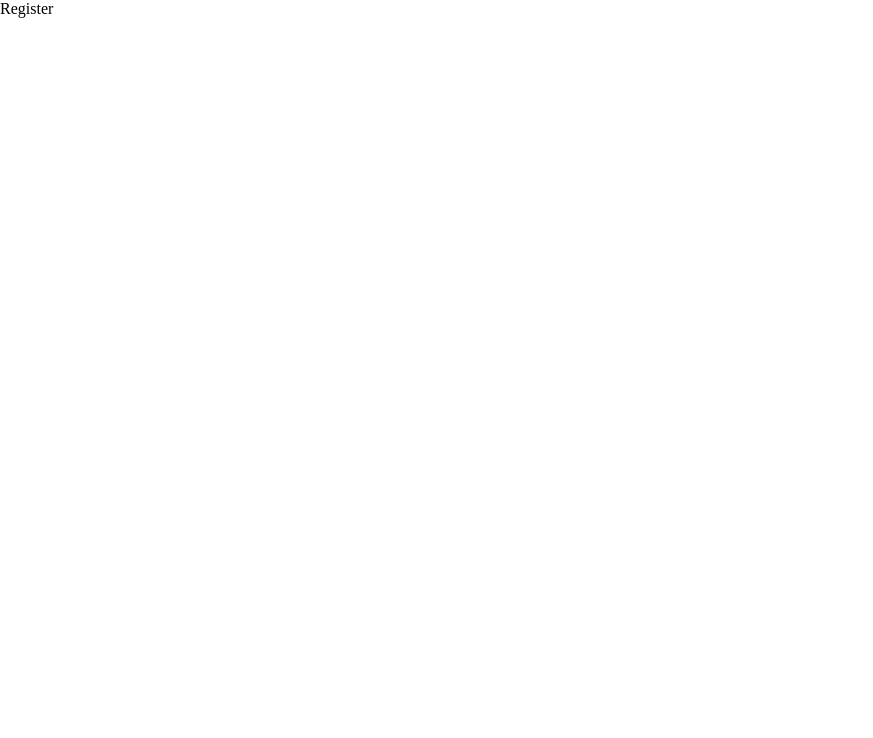
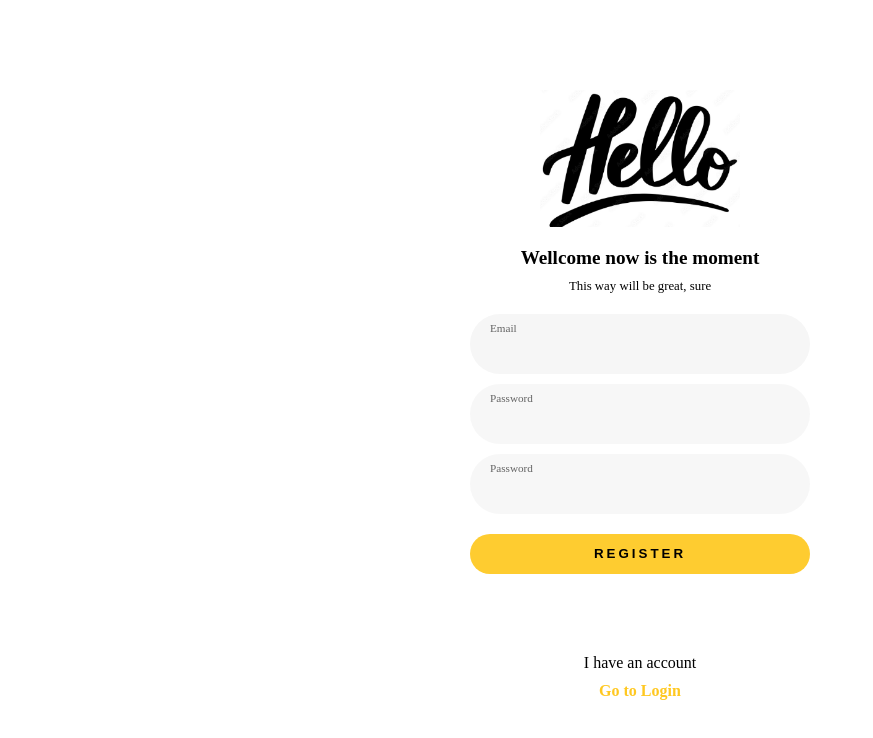
Before and after one commit to DevArthuro/react-advance, a React (Vite) app in the folder 8.Card-english-manager/: page /register in a window 1280 px wide. Before the commit this address had no page. Shown: the top 738 px of the page, without its empty margins (0-873 px from the left). Built offline with nearby package versions, Linux system fonts and the light colour scheme.

Commit message:
style: add form register

```diff
--- a/8.Card-english-manager/src/pages/ForgotPassword/sass/index.scss
+++ b/8.Card-english-manager/src/pages/ForgotPassword/sass/index.scss
@@ -1,3 +1,5 @@
+@use "../../../sass/variables" as *;
+
 .forgot {
   width: 100vw;
   height: 100vh;
@@ -56,7 +58,7 @@
         a {
           font-weight: bolder;
           text-decoration: none;
-          color: #ffc821;
+          color: $yellow-anchor;
         }
       }
     }
--- a/8.Card-english-manager/src/pages/Login/sass/index.scss
+++ b/8.Card-english-manager/src/pages/Login/sass/index.scss
@@ -1,3 +1,5 @@
+@use "../../../sass/variables" as *;
+
 .login-container {
   background-color: white;
   width: 100%;
@@ -62,7 +64,7 @@
       align-items: center;
       a {
         text-decoration: none;
-        color: #ffc821;
+        color: $yellow-anchor;
         font-weight: bolder;
       }
       p {
--- /dev/null
+++ b/8.Card-english-manager/src/pages/Register/components/CardRegister.tsx
@@ -0,0 +1,45 @@
+import Button from "../../../components/Button";
+import Input from "../../../components/Input";
+import Footer from "./partials/Footer";
+import Header from "./partials/Header";
+
+const CardRegister = () => {
+  return (
+    <div className="form-register">
+      <Header />
+      <div className="container">
+        <form
+          action=""
+          onSubmit={(e) => {
+            e.preventDefault();
+          }}
+        >
+          <div className="inputs">
+            <Input
+              className="email"
+              attributes={{ type: "email" }}
+              id="email"
+              title="Email"
+            />
+            <Input
+              className="password"
+              attributes={{ type: "password" }}
+              id="password"
+              title="Password"
+            />
+            <Input
+              className="password"
+              attributes={{ type: "password" }}
+              id="password"
+              title="Password"
+            />
+          </div>
+          <Button title="Register" attributes={{ type: "submit" }} />
+        </form>
+      </div>
+      <Footer />
+    </div>
+  );
+};
+
+export default CardRegister;
--- /dev/null
+++ b/8.Card-english-manager/src/pages/Register/components/partials/Footer.tsx
@@ -0,0 +1,12 @@
+import { Link } from "react-router-dom";
+
+const Footer = () => {
+  return (
+    <div className="form-footer">
+      <p>I have an account</p>
+      <Link to="/login">Go to Login</Link>
+    </div>
+  );
+};
+
+export default Footer;
--- /dev/null
+++ b/8.Card-english-manager/src/pages/Register/components/partials/Header.tsx
@@ -0,0 +1,13 @@
+const Header = () => {
+  return (
+    <div className="form-header">
+      <img src="/register-logo.png" alt="logo register" />
+      <div className="details">
+        <p className="title">Wellcome now is the moment</p>
+        <p className="foreing-text">This way will be great, sure</p>
+      </div>
+    </div>
+  );
+};
+
+export default Header;
--- a/8.Card-english-manager/src/pages/Register/index.tsx
+++ b/8.Card-english-manager/src/pages/Register/index.tsx
@@ -1,5 +1,12 @@
+import CardRegister from "./components/CardRegister";
+import "./sass/index.scss";
+
 const Register = () => {
-  return <div>Register</div>;
+  return (
+    <div className="register">
+      <CardRegister />
+    </div>
+  );
 };
 
 export default Register;
--- /dev/null
+++ b/8.Card-english-manager/src/pages/Register/sass/index.scss
@@ -0,0 +1,69 @@
+@use "../../../sass/variables" as *;
+
+.register {
+  width: 100vw;
+  height: 100vh;
+  position: relative;
+  .form-register {
+    position: absolute;
+    top: 50%;
+    left: 50%;
+    transform: translate(-50%, -50%);
+    width: 100%;
+    max-width: 380px;
+    height: 100%;
+    max-height: 680px;
+    display: grid;
+    grid-template-rows: 1fr auto 1fr;
+    padding: 10px 20px 20px;
+    .form-header {
+      display: flex;
+      flex-direction: column;
+      justify-content: center;
+      align-items: center;
+      padding: 20px 35px;
+      gap: 20px;
+      img {
+        width: 200px;
+      }
+      .details {
+        display: flex;
+        flex-direction: column;
+        text-align: center;
+        gap: 10px;
+        .title {
+          font-size: 1.2rem;
+          font-weight: bolder;
+        }
+        .foreing-text {
+          font-size: 0.8rem;
+        }
+      }
+    }
+    .container {
+      form {
+        display: flex;
+        flex-direction: column;
+        gap: 20px;
+        .inputs {
+          display: flex;
+          flex-direction: column;
+          gap: 10px;
+        }
+      }
+    }
+    .form-footer {
+      display: flex;
+      flex-direction: column;
+      justify-content: flex-end;
+      align-items: center;
+      gap: 10px;
+      padding: 20px;
+      a {
+        color: $yellow-anchor;
+        font-weight: bolder;
+        text-decoration: none;
+      }
+    }
+  }
+}
--- /dev/null
+++ b/8.Card-english-manager/src/sass/_variables.scss
@@ -0,0 +1,3 @@
+$yellow-anchor: #ffc821;
+$yellow-button: #fecc30;
+$gray-input: #f6f6f6;
--- a/8.Card-english-manager/src/sass/button.scss
+++ b/8.Card-english-manager/src/sass/button.scss
@@ -1,10 +1,12 @@
+@use "./variables" as *;
+
 button {
   width: 100%;
   height: 40px;
   border: 0px;
   outline: none;
   border-radius: 30px;
-  background-color: #fecc30;
+  background-color: $yellow-button;
   text-transform: uppercase;
   letter-spacing: 3px;
   font-weight: bolder;
--- a/8.Card-english-manager/src/sass/input.scss
+++ b/8.Card-english-manager/src/sass/input.scss
@@ -1,3 +1,5 @@
+@use "./variables" as *;
+
 .input-wrap {
   width: 100%;
   height: 60px;
@@ -7,7 +9,7 @@
     height: 100%;
     outline: none;
     border: 0;
-    background-color: #f6f6f6;
+    background-color: $gray-input;
     border-radius: 30px;
     padding: 25px 20px;
     font-size: 0.8rem;
```
Also changed, not shown: 8.Card-english-manager/public/register-logo.png (added).
